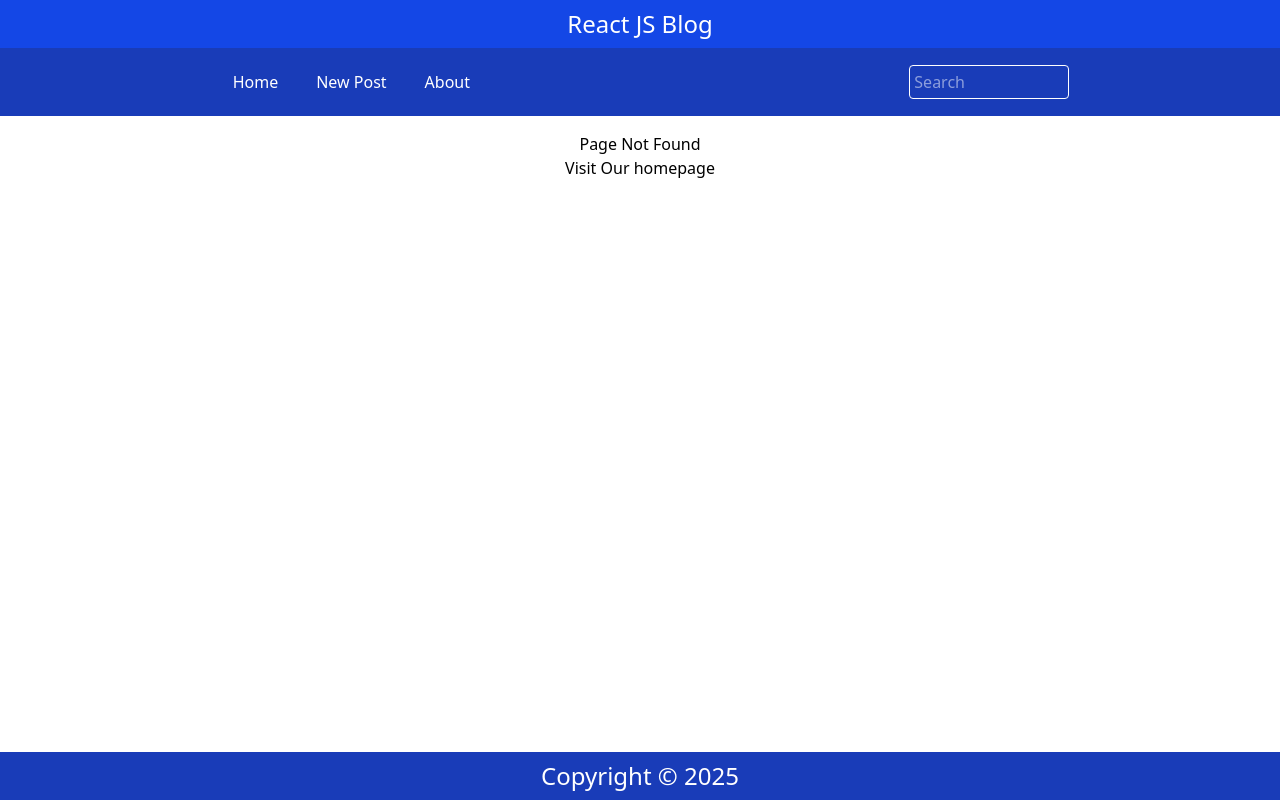
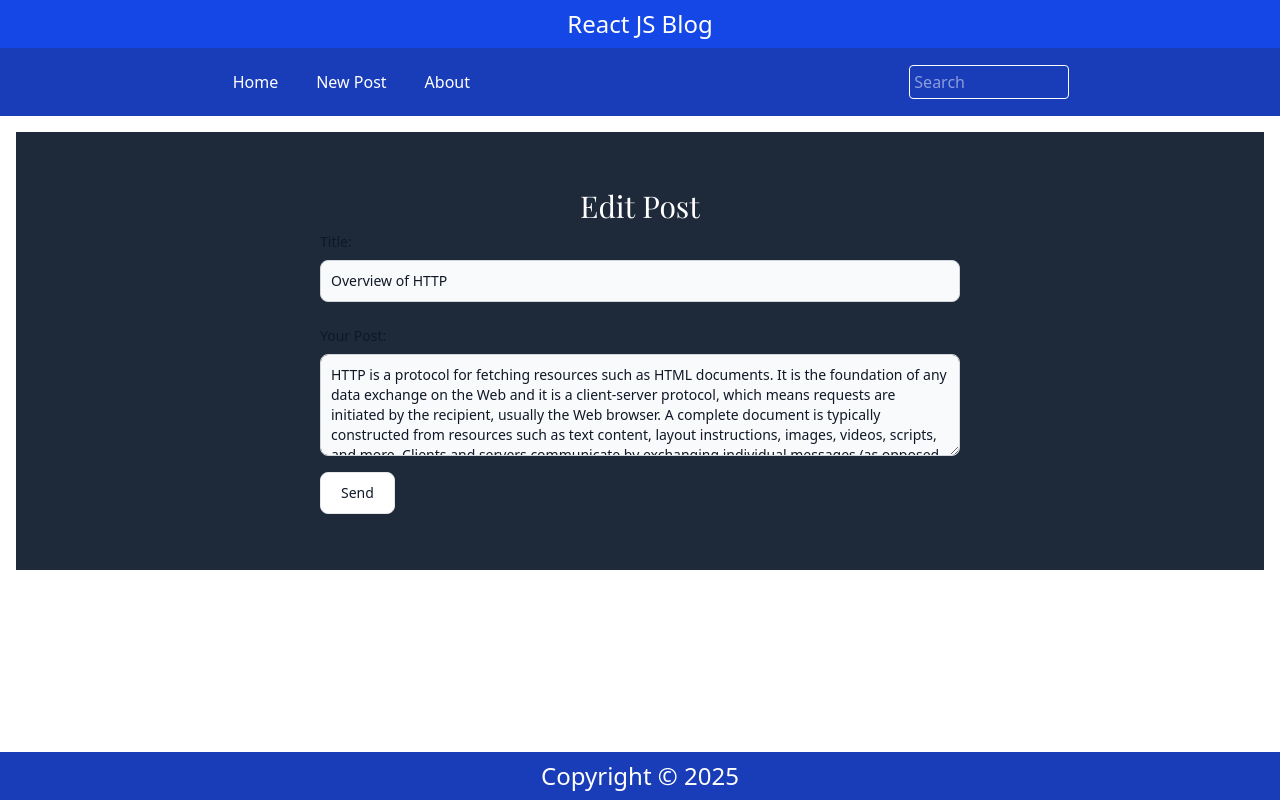
Before and after one commit to tiubarore/react-blog, a React (Vite) app: page /post/1/edit in a window 1280 px wide. Before the commit this address had no page. Built offline with nearby package versions, Linux system fonts and the light colour scheme; data requests are answered from the project's data file; a web font is replaced by a local one.

Commit message:
edit functionality added

```diff
--- a/data/db.json
+++ b/data/db.json
@@ -23,6 +23,12 @@
       "title": "Proxies",
       "datetime": "June 06, 2025 17:01:03 PM",
       "body": "Between the Web browser and the server, numerous computers and machines relay the HTTP messages. Due to the layered structure of the Web stack, most of these operate at the transport, network or physical levels, becoming transparent at the HTTP layer and potentially having a significant impact on performance. Those operating at the application layers are generally called proxies. These can be transparent, forwarding on the requests they receive without altering them in any way, or non-transparent, in which case they will change the request in some way before passing it along to the server. Proxies may perform numerous functions: caching (the cache can be public or private, like the browser cache), filtering (like an antivirus scan or parental control(load balancing (to allow multiple servers to serve different requests), authentication (to control access to different resources), logging (allowing the storage of historical information)"
+    },
+    {
+      "id": "41",
+      "title": "test edited",
+      "datetime": "16 06 2025 6:13:46 PM",
+      "body": "test edited too craaazy"
     }
   ]
 }
--- a/src/App.jsx
+++ b/src/App.jsx
@@ -2,11 +2,11 @@ import Layout from "./components/Layout";
 import Home from "./components/Home";
 import NewPost from "./components/NewPost";
 import PostPage from "./components/PostPage";
+import EditPost from "./components/EditPost";
 import About from "./components/About";
 import Missing from "./components/Missing";
 import { Route, Routes, useNavigate } from "react-router-dom";
 import { useState, useEffect } from "react";
-import data from "./components/data";
 import { format } from "date-fns";
 import api from "./api/apiPosts";
 
@@ -16,6 +16,8 @@ function App() {
   const [searchResults, setSearchResults] = useState([]);
   const [postTitle, setPostTitle] = useState("");
   const [postBody, setPostBody] = useState("");
+  const [editTitle, setEditTitle] = useState("");
+  const [editBody, setEditBody] = useState("");
   const navigate = useNavigate();
 
   useEffect(() => {
@@ -63,6 +65,22 @@ function App() {
     }
   };
 
+  const handleEdit = async (id) => {
+    const datetime = format(new Date(), "dd MM yyyy pp");
+    const updatedPost = { id, title: editTitle, datetime, body: editBody };
+    try {
+      const response = await api.put(`/posts/${id}`, updatedPost);
+      setPosts(
+        posts.map((post) => (post.id === id ? { ...response.data } : post))
+      );
+      setEditBody("");
+      setEditTitle("");
+      navigate("/");
+    } catch (err) {
+      console.log(`Error: ${err.message}`);
+    }
+  };
+
   const handleDelete = async (id) => {
     try {
       await api.delete(`/posts/${id}`);
@@ -95,6 +113,20 @@ function App() {
             }
           />
           <Route
+            path=":id/edit"
+            element={
+              <EditPost
+                posts={posts}
+                editTitle={editTitle}
+                setEditTitle={setEditTitle}
+                editBody={editBody}
+                setEditBody={setEditBody}
+                handleEdit={handleEdit}
+              />
+            }
+          />
+
+          <Route
             path=":id"
             element={<PostPage posts={posts} handleDelete={handleDelete} />}
           />
--- /dev/null
+++ b/src/components/EditPost.jsx
@@ -0,0 +1,84 @@
+import { useEffect } from "react";
+import { useParams, Link } from "react-router";
+
+const EditPost = ({
+  posts,
+  handleEdit,
+  editTitle,
+  setEditTitle,
+  editBody,
+  setEditBody,
+}) => {
+  const { id } = useParams();
+  const post = posts.find((post) => post.id.toString() === id);
+
+  useEffect(() => {
+    if (post) {
+      setEditTitle(post.title);
+      setEditBody(post.body);
+    }
+  }, [post, setEditBody, setEditTitle]);
+  return (
+    <main className="bg-gray-800 p-12">
+      {editTitle && (
+        <form className="lg:px-64" onSubmit={(e) => e.preventDefault()}>
+          <h3 className="text-center p-2 text-white font-display text-3xl">
+            Edit Post
+          </h3>
+          <div className="grid-cols-6 mb-6 md:grid-cols-3">
+            <div>
+              <label
+                htmlFor="title"
+                className="block mb-2 text-sm font-medium text-gray-900 dark:text-white"
+              >
+                Title:
+              </label>
+              <input
+                type="text"
+                id="title"
+                className="bg-gray-50 border border-gray-300 text-gray-900 text-sm rounded-lg focus:ring-blue-500 focus:border-blue-500 block w-full p-2.5 dark:bg-gray-700 dark:border-gray-600 dark:placeholder-gray-400 dark:text-white dark:focus:ring-blue-500 dark:focus:border-blue-500"
+                placeholder="Title"
+                required
+                value={editTitle}
+                onChange={(e) => setEditTitle(e.target.value)}
+              />
+            </div>
+          </div>
+          <div>
+            <label
+              htmlFor="body"
+              className="block mb-2 text-sm font-medium text-gray-900 dark:text-white"
+            >
+              Your Post:
+            </label>
+            <textarea
+              id="body"
+              required
+              rows="4"
+              className="block p-2.5 w-full text-sm text-gray-900 bg-gray-50 rounded-lg border border-gray-300 focus:ring-blue-500 focus:border-blue-500 dark:bg-gray-700 dark:border-gray-600 dark:placeholder-gray-400 dark:text-white dark:focus:ring-blue-500 dark:focus:border-blue-500"
+              placeholder="Edit your post here..."
+              value={editBody}
+              onChange={(e) => setEditBody(e.target.value)}
+            ></textarea>
+          </div>
+          <button
+            onClick={() => handleEdit(post.id)}
+            type="submit"
+            className="py-2.5 px-5  mt-4 mb-2 text-sm font-medium text-gray-900 focus:outline-none bg-white rounded-lg border border-gray-200 hover:bg-gray-100 hover:text-blue-700 focus:z-10 focus:ring-4 focus:ring-gray-100 dark:focus:ring-gray-700 dark:bg-gray-800 dark:text-gray-400 dark:border-gray-600 dark:hover:text-white dark:hover:bg-gray-700"
+          >
+            Send
+          </button>
+        </form>
+      )}
+      {!editTitle && (
+        <>
+          <h1 className="text-2xl">Post Not Found</h1>
+          <p>
+            <Link to="/">Back To Home</Link>
+          </p>
+        </>
+      )}
+    </main>
+  );
+};
+export default EditPost;
--- a/src/components/PostPage.jsx
+++ b/src/components/PostPage.jsx
@@ -14,12 +14,20 @@ function PostPage({ posts, handleDelete }) {
             <p className="font-thin  text-gray-500 text-center mb-2">
               {post.datetime}
             </p>
-            <button
-              className="text-white font-poppins rounded cursor-pointer mb-4 font-semibold bg-red-600 p-2.5 text-center hover:bg-red-700"
-              onClick={() => handleDelete(post.id)}
-            >
-              Delete Post
-            </button>
+            <div className="text-center">
+              <button
+                className="me-2 text-white font-poppins rounded cursor-pointer font-semibold bg-red-600 p-2.5 text-center hover:bg-red-800"
+                onClick={() => handleDelete(post.id)}
+              >
+                Delete Post
+              </button>
+
+              <Link to={`/post/${post.id}/edit`}>
+                <button className="border p-2 hover:bg-black hover:text-white cursor-pointer">
+                  Edit Post
+                </button>
+              </Link>
+            </div>
 
             <p className="leading-8 font-body sm:text-2xl font-poppins">
               {post.body}
@@ -28,7 +36,7 @@ function PostPage({ posts, handleDelete }) {
         )}
         {!post && (
           <>
-            <p>No post available</p>
+            <h1 className="text-2xl">No post available</h1>
             <Link to="/">Return Home</Link>
           </>
         )}
```
